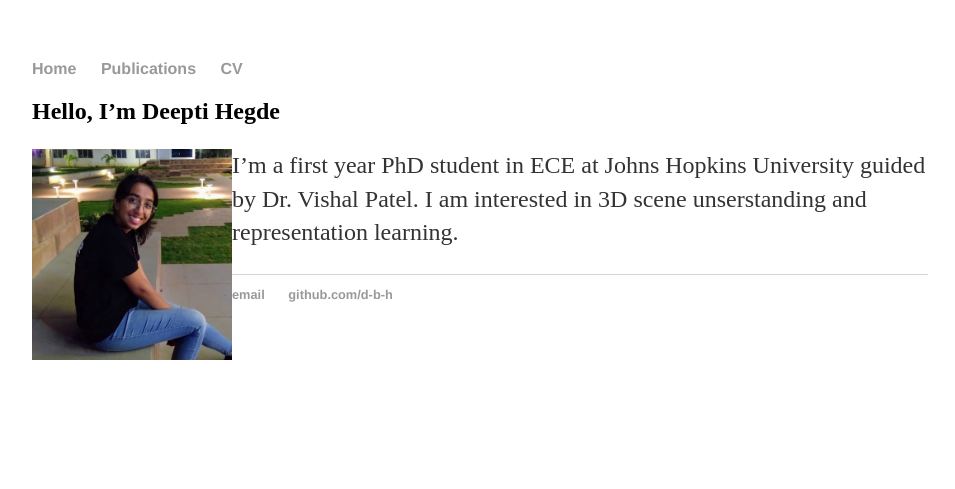
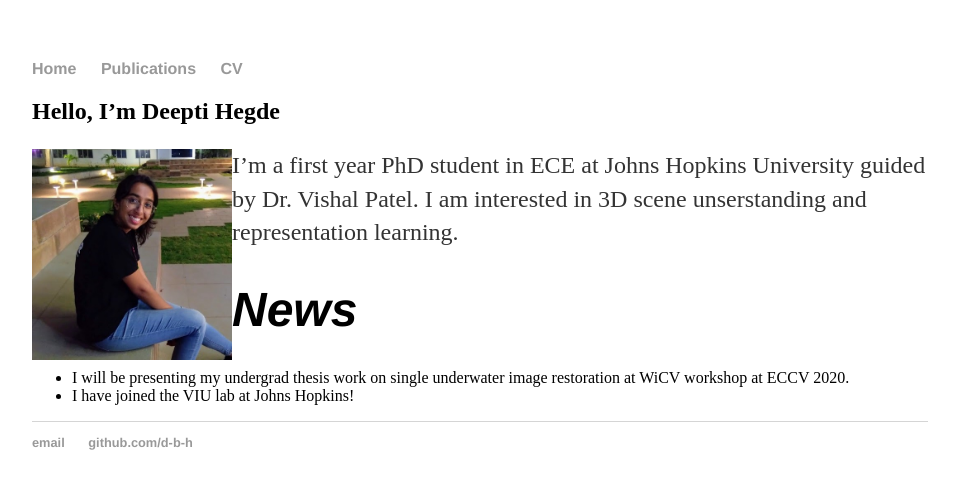
Before and after one commit to d-b-h/deepti.github.io, a Jekyll site: the page built from index.md, in a window 1280 px wide. Shown: the top 489 px of the page, without its empty margins (160-1115 px from the left). Built offline with Jekyll 4.4.1, drawn with Linux system fonts in a browser that asks for light colours; our own code applies the rules of GitHub Pages for plain Markdown files.

Commit message:
Update index.md

```diff
--- a/index.md
+++ b/index.md
@@ -2,3 +2,9 @@
 
 <img src="deepti_crop.jpg" alt="drawing" width="200" ALIGN="left" />
 I'm a first year PhD student in ECE at Johns Hopkins University guided by Dr. Vishal Patel. I am interested in 3D scene unserstanding and representation learning.
+
+
+# *News*
+
+- I will be presenting my undergrad thesis work on single underwater image restoration at WiCV workshop at ECCV 2020.
+- I have joined the VIU lab at Johns Hopkins!
```
